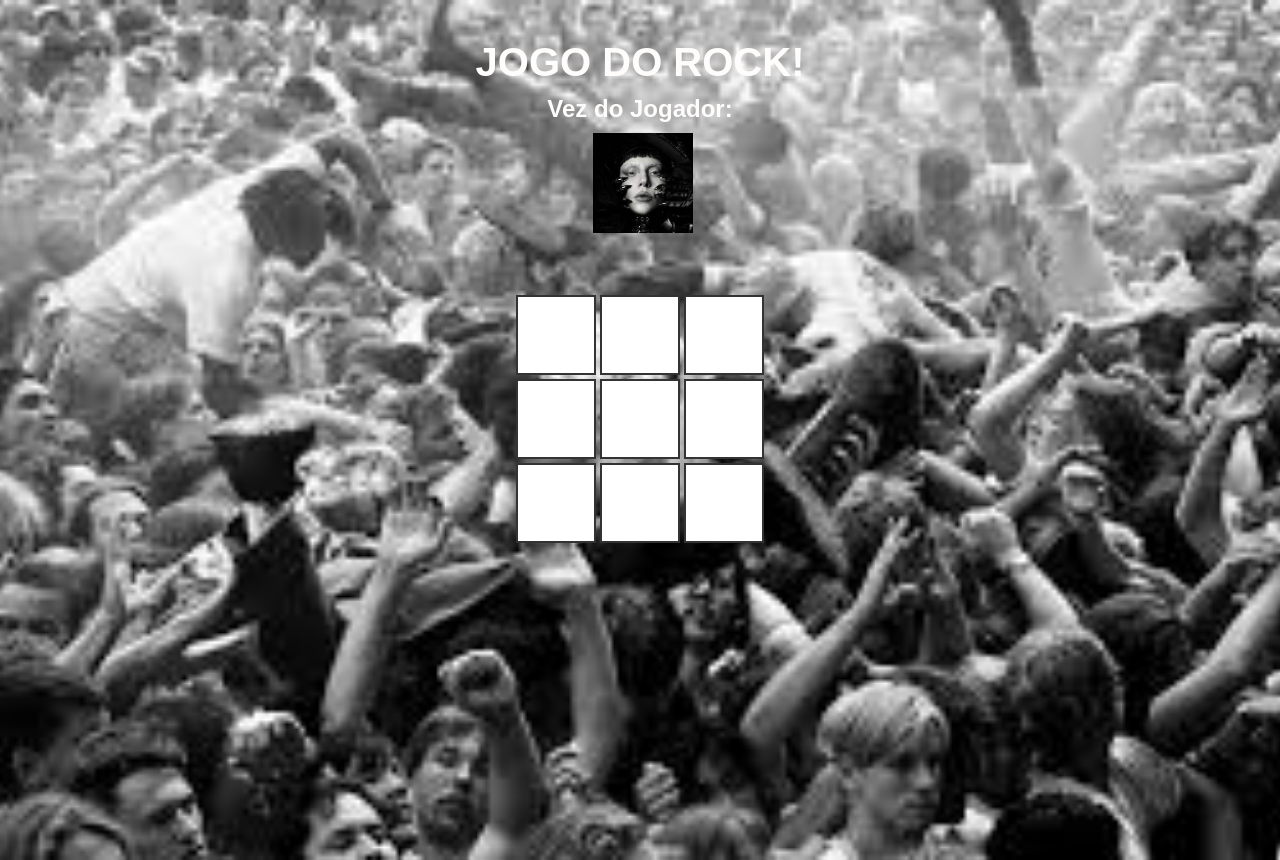
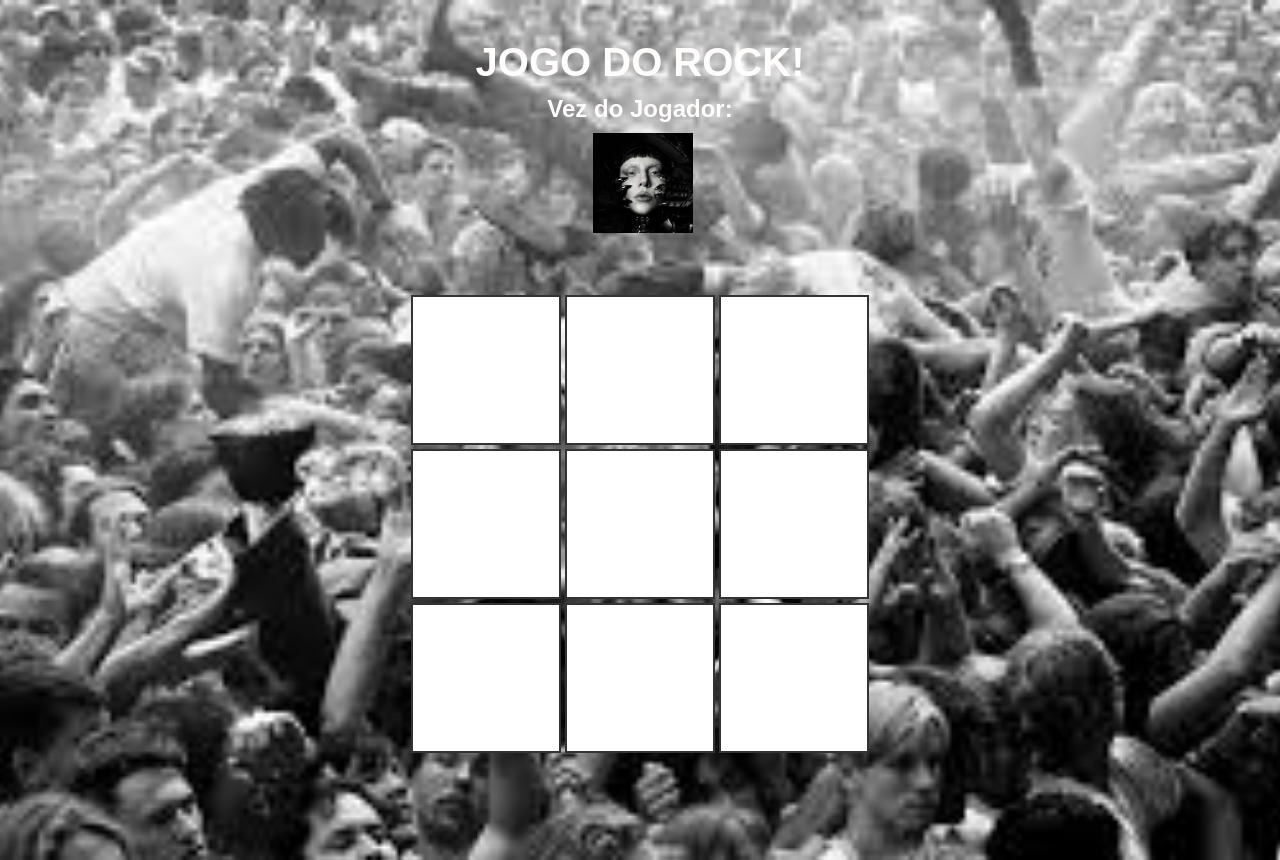
Before and after one commit to guiverdadebuss/desafio_react, a React (Create React App) app in the folder desafio-react-jogo-do-galo/: page / in a window 1280 px wide. Built offline with nearby package versions, Linux system fonts and the light colour scheme.

Commit message:
feat: test

```diff
--- a/desafio-react-jogo-do-galo/src/JogoDoGalo.css
+++ b/desafio-react-jogo-do-galo/src/JogoDoGalo.css
@@ -45,8 +45,8 @@ h2 {
 }
 
 .casa {
-  width: 80px;
-  height: 80px;
+  width: 150px;
+  height: 150px;
   font-size: 2rem;
   margin: 2px;
   cursor: pointer;
```
